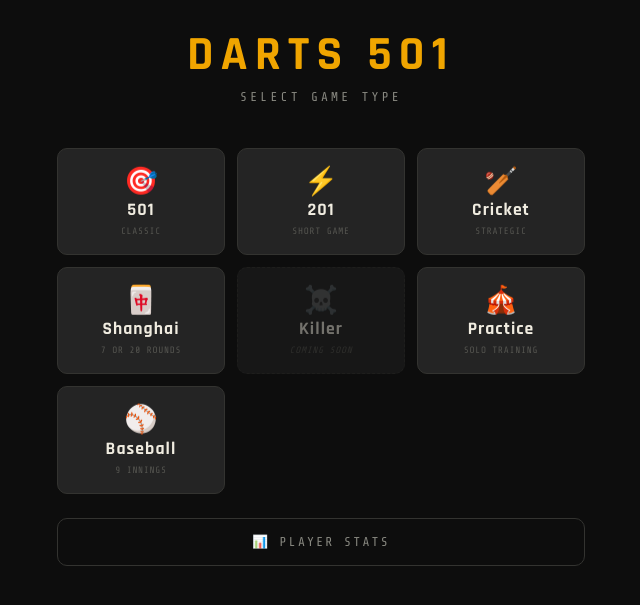
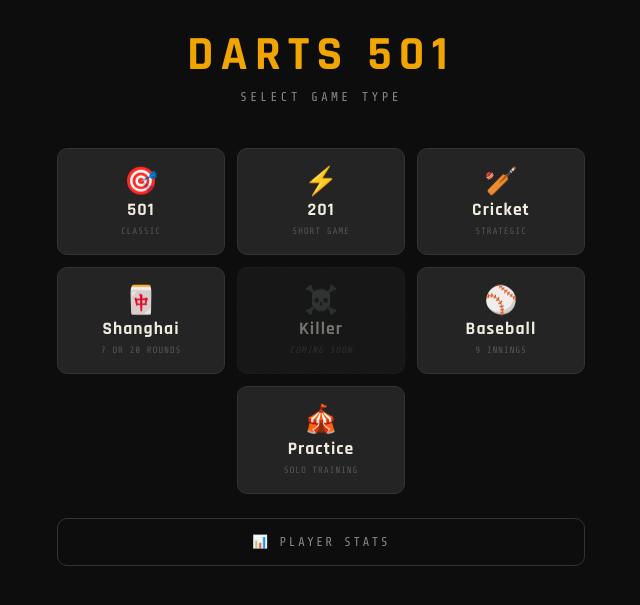
Before and after one commit to djr812/Darts501, a Flask app: page / in a window 1280 px wide. Shown: the top 605 px of the page, without its empty margins (319-959 px from the left). Run offline with Flask 3, Linux system fonts and the light colour scheme; data that the repository does not hold is empty; some libraries are stand-ins or nearby versions.

Commit message:
Fixed - front screen layout to show more appropriate order of games and practice

```diff
--- a/app/static/css/app.css
+++ b/app/static/css/app.css
@@ -3790,6 +3790,10 @@ body.mode-cricket #app {
     max-width: 600px;
 }
 
+.home-tile-centred {
+    grid-column: 2;
+}
+
 .home-tile {
     display: -webkit-box;
     display: flex;
--- a/app/static/js/ui.js
+++ b/app/static/js/ui.js
@@ -61,18 +61,18 @@ const UI = (() => {
         inner.appendChild(tilesSection);
 
         const gameTypes = [
-            { value: '501',      label: '501',      sub: 'Classic',       icon: '🎯' },
-            { value: '201',      label: '201',       sub: 'Short game',    icon: '⚡' },
-            { value: 'Cricket',  label: 'Cricket',   sub: 'Strategic',     icon: '🏏' },
-            { value: 'Shanghai', label: 'Shanghai',  sub: '7 or 20 rounds', icon: '🀄' },
-            { value: 'Killer',   label: 'Killer',    sub: 'Coming Soon',   icon: '☠️',  comingSoon: true },
-            { value: 'Practice', label: 'Practice',  sub: 'Solo training', icon: '🎪' },
-            { value: 'Baseball', label: 'Baseball',  sub: '9 innings',     icon: '⚾' },
+            { value: '501',      label: '501',      sub: 'Classic',        icon: '🎯' },
+            { value: '201',      label: '201',      sub: 'Short game',     icon: '⚡' },
+            { value: 'Cricket',  label: 'Cricket',  sub: 'Strategic',      icon: '🏏' },
+            { value: 'Shanghai', label: 'Shanghai', sub: '7 or 20 rounds', icon: '🀄' },
+            { value: 'Killer',   label: 'Killer',   sub: 'Coming Soon',    icon: '☠️', comingSoon: true },
+            { value: 'Baseball', label: 'Baseball', sub: '9 innings',      icon: '⚾' },
+            { value: 'Practice', label: 'Practice', sub: 'Solo training',  icon: '🎪', centred: true },
         ];
 
         gameTypes.forEach(gt => {
             const tile = document.createElement('button');
-            tile.className = 'home-tile' + (gt.comingSoon ? ' home-tile-soon' : '');
+            tile.className = 'home-tile' + (gt.comingSoon ? ' home-tile-soon' : '') + (gt.centred ? ' home-tile-centred' : '');
             tile.type = 'button';
             tile.innerHTML =
                 `<span class="home-tile-icon">${gt.icon}</span>` +
```
